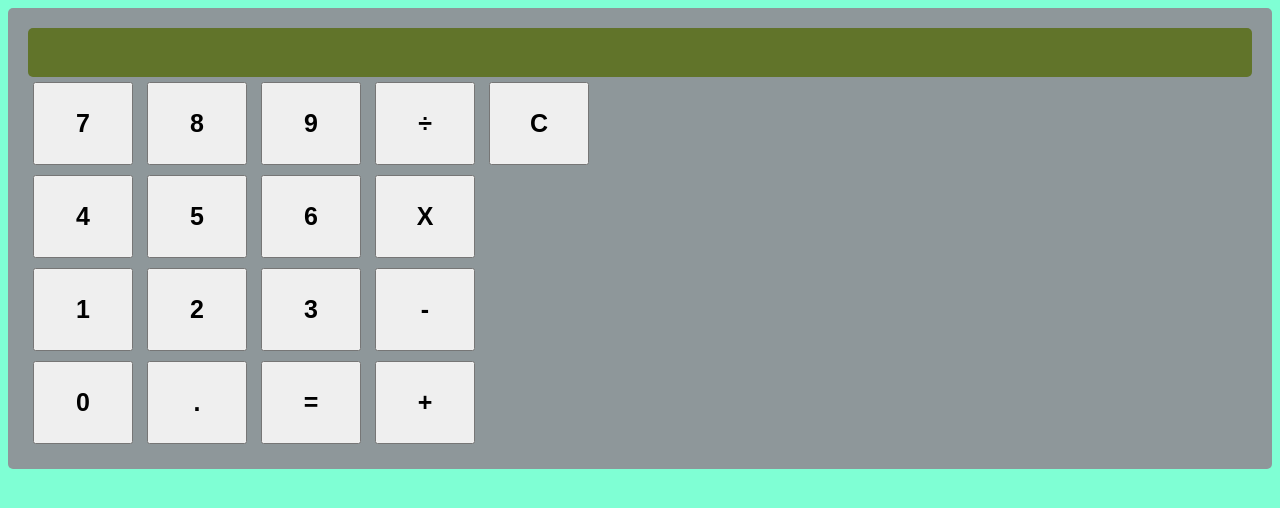
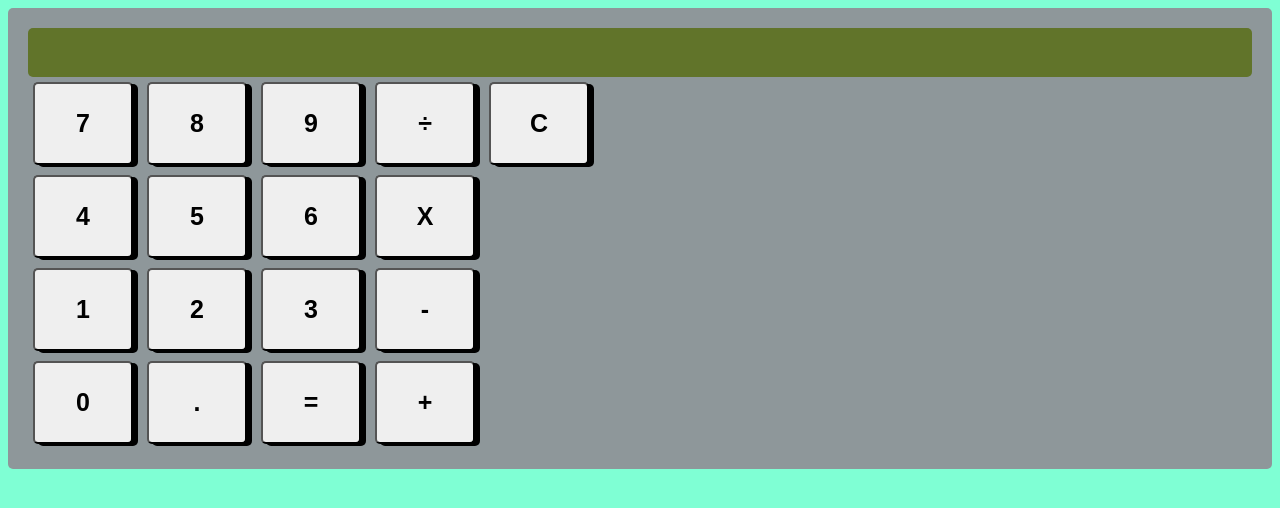
Before and after one commit to Byronwww/odin-project-calculator, a website: page index.html in a window 1280 px wide. Drawn offline with Linux system fonts and the light colour scheme; a web font is replaced by a local one.

Commit message:
added shadow and rounding to buttons

```diff
--- a/styles.css
+++ b/styles.css
@@ -10,6 +10,9 @@ button{
     font-weight: bolder;
     font-family: sans-serif;
     font-size: 25px;
+    border-radius: 5px;
+    box-shadow: 5px 2px;
+
 }
 
 #display{
```
